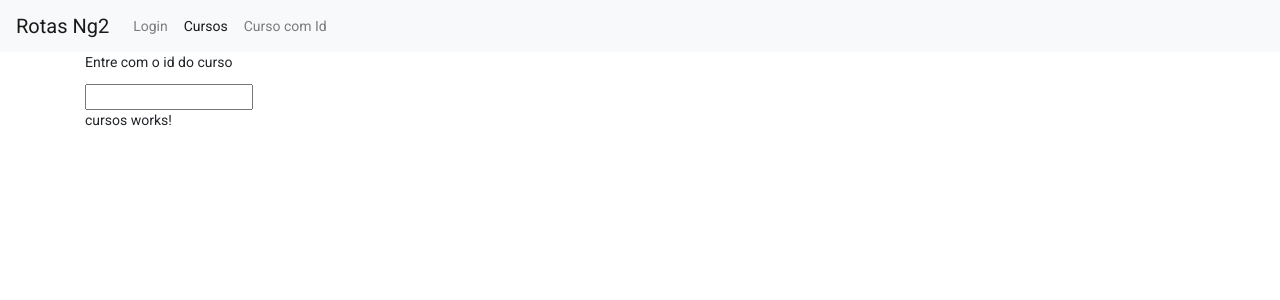
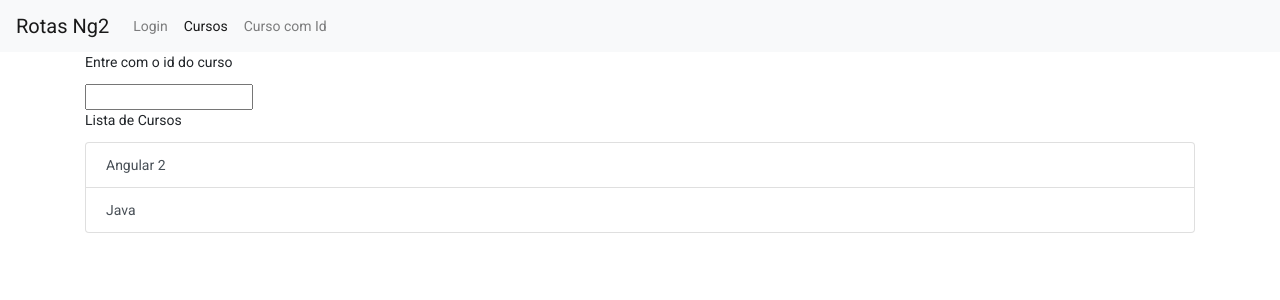
Before and after one commit to renatodev95/angular-training, an Angular app in the folder rotas/: page /cursos in a window 1280 px wide. Shown: the top 300 px of the page. Built offline with nearby package versions, Linux system fonts and the light colour scheme.

Commit message:
#55: Rotas Imperativas: Redirecionamento via código

```diff
--- a/rotas/src/app/app-routing.module.ts
+++ b/rotas/src/app/app-routing.module.ts
@@ -1,6 +1,7 @@
 import { NgModule } from '@angular/core';
 import { RouterModule, Routes } from '@angular/router';
 import { CursoDetalheComponent } from './curso-detalhe/curso-detalhe.component';
+import { CursoNaoEncontradoComponent } from './curso-nao-encontrado/curso-nao-encontrado.component';
 import { CursosComponent } from './cursos/cursos.component';
 import { HomeComponent } from './home/home.component';
 import { LoginComponent } from './login/login.component';
@@ -9,6 +10,7 @@ const routes: Routes = [
   { path: 'cursos', component: CursosComponent },
   { path: 'curso/:id', component: CursoDetalheComponent },
   { path: 'login', component: LoginComponent },
+  {path: 'naoEncontrado', component: CursoNaoEncontradoComponent},
   { path: '', component: HomeComponent },
 ];
 
--- a/rotas/src/app/curso-detalhe/curso-detalhe.component.html
+++ b/rotas/src/app/curso-detalhe/curso-detalhe.component.html
@@ -1 +1,3 @@
 <p>id: {{ id }}</p>
+
+<p>Curso: {{ curso?.nome }}</p>
--- a/rotas/src/app/curso-detalhe/curso-detalhe.component.ts
+++ b/rotas/src/app/curso-detalhe/curso-detalhe.component.ts
@@ -1,6 +1,7 @@
 import { Component, OnInit, OnDestroy } from '@angular/core';
-import { ActivatedRoute } from '@angular/router';
+import { ActivatedRoute, Router } from '@angular/router';
 import { Subscription } from 'rxjs';
+import { CursosService } from '../cursos/cursos.service';
 
 @Component({
   selector: 'app-curso-detalhe',
@@ -8,10 +9,12 @@ import { Subscription } from 'rxjs';
   styleUrls: ['./curso-detalhe.component.css'],
 })
 export class CursoDetalheComponent implements OnInit, OnDestroy {
-  id: string = '';
+
+  id: number = 0;
   inscricao: Subscription = new Subscription();
+  curso: any;
 
-  constructor(private route: ActivatedRoute) {
+  constructor(private route: ActivatedRoute, private cursosService: CursosService, private router:Router) {
     // this.id = this.route.snapshot.params['id'];
     // console.log(this.route);
   }
@@ -19,6 +22,12 @@ export class CursoDetalheComponent implements OnInit, OnDestroy {
   ngOnInit() {
     this.inscricao = this.route.params.subscribe((params: any) => {
       this.id = params['id'];
+
+      this.curso = this.cursosService.getCurso(this.id);
+
+      if (this.curso == null) {
+        this.router.navigate(['/naoEncontrado'])
+      }
     });
   }
 
--- /dev/null
+++ b/rotas/src/app/curso-nao-encontrado/curso-nao-encontrado.component.html
@@ -0,0 +1 @@
+<p>curso-nao-encontrado works!</p>
--- /dev/null
+++ b/rotas/src/app/curso-nao-encontrado/curso-nao-encontrado.component.ts
@@ -0,0 +1,15 @@
+import { Component, OnInit } from '@angular/core';
+
+@Component({
+  selector: 'app-curso-nao-encontrado',
+  templateUrl: './curso-nao-encontrado.component.html',
+  styleUrls: ['./curso-nao-encontrado.component.css']
+})
+export class CursoNaoEncontradoComponent implements OnInit {
+
+  constructor() { }
+
+  ngOnInit(): void {
+  }
+
+}
--- a/rotas/src/app/cursos/cursos.component.html
+++ b/rotas/src/app/cursos/cursos.component.html
@@ -1 +1,7 @@
-<p>cursos works!</p>
+<p>Lista de Cursos</p>
+
+<div class="list-group">
+    <a class="list-group-item list-group-item-action" *ngFor="let curso of cursos" [routerLink]="['/curso', curso.id]">
+        {{ curso.nome }}
+    </a>
+</div>
--- a/rotas/src/app/cursos/cursos.component.ts
+++ b/rotas/src/app/cursos/cursos.component.ts
@@ -1,4 +1,6 @@
 import { Component, OnInit } from '@angular/core';
+
+import { CursosService } from './cursos.service';
 
 @Component({
   selector: 'app-cursos',
@@ -7,9 +9,12 @@ import { Component, OnInit } from '@angular/core';
 })
 export class CursosComponent implements OnInit {
 
-  constructor() { }
+  cursos: any[] = [];
+
+  constructor(private cursosService: CursosService) { }
 
   ngOnInit(): void {
+    this.cursos = this.cursosService.getCursos();
   }
 
 }
--- /dev/null
+++ b/rotas/src/app/cursos/cursos.service.ts
@@ -0,0 +1,26 @@
+import { Injectable } from '@angular/core';
+
+@Injectable({
+  providedIn: 'root',
+})
+export class CursosService {
+
+  getCursos() {
+    return [
+      { id: 1, nome: 'Angular 2' },
+      { id: 2, nome: 'Java' },
+    ];
+  }
+
+  getCurso(id: number) {
+    let cursos = this.getCursos();
+    for (let c of cursos) {
+      if (c.id == id) {
+        return c;
+      }
+    }
+    return null
+  }
+
+  constructor() {}
+}
```
Also changed, not shown: rotas/src/app/app.module.ts (+9 -6 lines), rotas/src/app/curso-nao-encontrado/curso-nao-encontrado.component.css (added), 2 other files (tests, documents, lock files or other folders).
